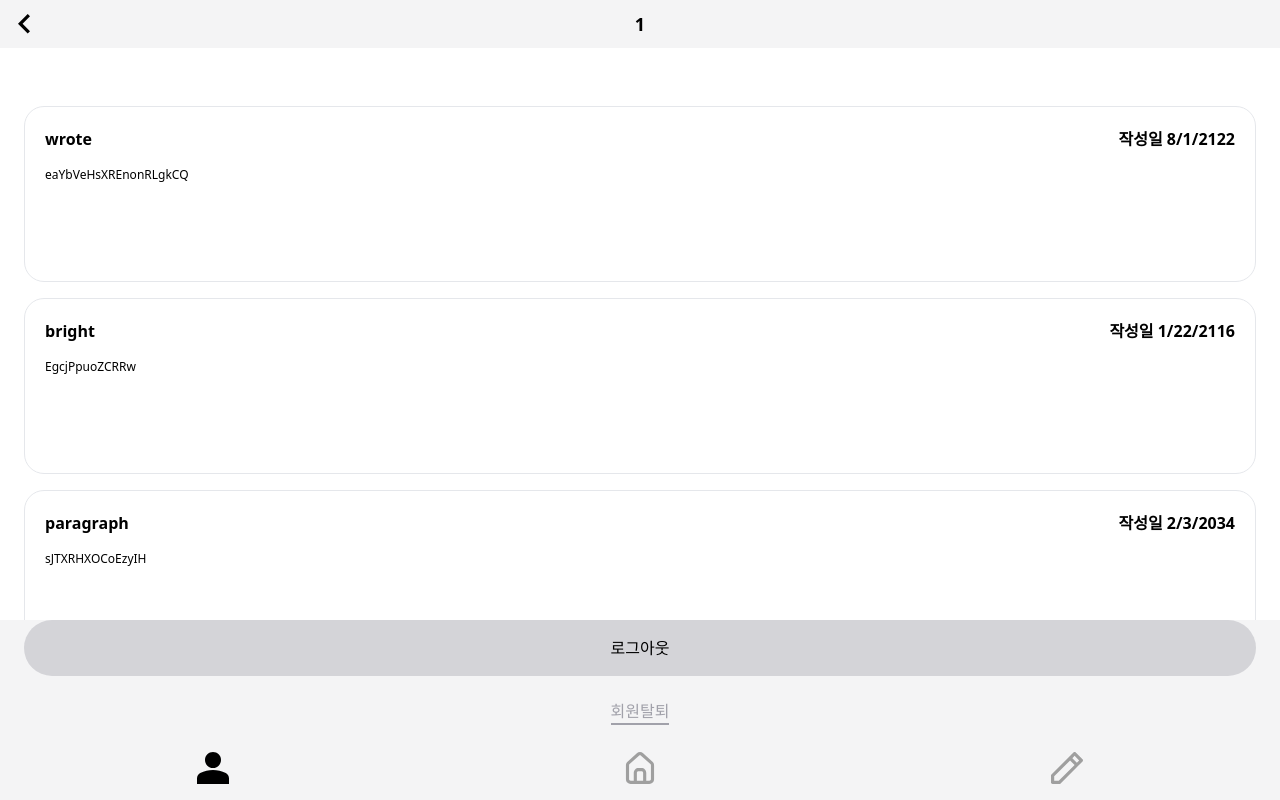
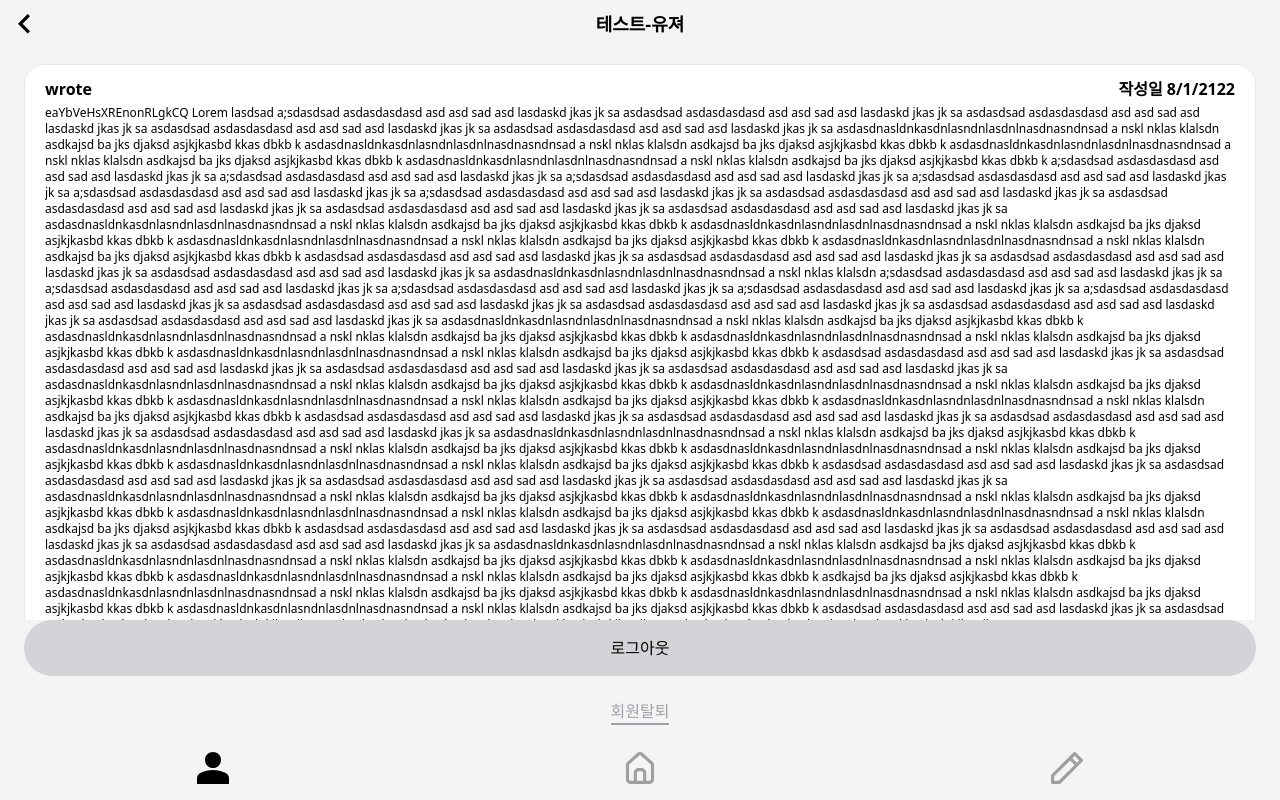
Before and after one commit to project-writers/ilsang-0gam, a React (Vite) app in the folder frontend/: page /mypage/1 in a window 1280 px wide. Built offline with nearby package versions, Linux system fonts and the light colour scheme.

Commit message:
fix card layout

```diff
--- a/frontend/src/page/mypage/MyPage.tsx
+++ b/frontend/src/page/mypage/MyPage.tsx
@@ -1,5 +1,5 @@
 import { Header } from '@/component/Header'
-import { useLocation } from 'react-router-dom'
+import { Link, useLocation } from 'react-router-dom'
 import { Footer } from './Footer.tsx'
 
 // function findContainer(el: HTMLElement) {
@@ -15,28 +15,43 @@ import { Footer } from './Footer.tsx'
 // 	console.log(toUrl)
 // }
 
+const getNickName = (id: string) => {
+	// fetching(id):nickname
+	return '테스트-유져'
+}
+
+// const sliceLine = (str: string) => {
+// 	const line = str.split('\n')
+// 	console.log(line.length)
+// }
+
 export function MyPage() {
 	const userId = useLocation().pathname.replace('/mypage/', '')
+	const userNickName = getNickName(userId)
 
 	return (
-		<div className="w-screen h-screen relative overflow-hidden">
-			<Header name={userId} />
-			<section className="translate-y-[90px] w-full h-full px-6 overflow-y-scroll scrollbar-hide">
+		<div className="w-screen h-screen relative overflow-hidden bg-zinc-100">
+			<Header name={userNickName} />
+			<section className="translate-y-12 w-full h-full px-6 overflow-y-scroll scrollbar-hide">
 				{dummy.map((o, i) => {
 					return (
 						<div
 							key={o.title + i}
-							className="mt-4 px-5 py-5 h-44 border rounded-[20px] bg-white"
+							className="mt-4 px-5 pt-3 pb-5 w-full h-fit border rounded-[20px] bg-white "
 						>
-							<div className="flex font-bold text-base justify-between">
-								<div className="">{o.title}</div>
-								<div className="">작성일 {o.date}</div>
+							<div className="w-full max-h-[80vh] flex flex-col gap-1 overflow-hidden">
+								<div className="flex font-bold text-base justify-between ">
+									<div className="">{o.title}</div>
+									<div className="">작성일 {o.date}</div>
+								</div>
+								<div className="h-full text-xs overflow-hidden ">
+									{o.content}
+								</div>
 							</div>
-							<div className="mt-4 text-xs">{o.content}</div>
 						</div>
 					)
 				})}
-				<div className="w-full h-[180px] " />
+				<div className="w-full h-[280px] " />
 			</section>
 			<Footer />
 		</div>
@@ -47,7 +62,166 @@ const dummy = [
 	{
 		title: 'wrote',
 		date: '8/1/2122',
-		content: 'eaYbVeHsXREnonRLgkCQ',
+		content: `eaYbVeHsXREnonRLgkCQ Lorem lasdsad
+		a;sdasdsad asdasdasdasd asd asd sad asd lasdaskd jkas jk sa
+		asdasdsad asdasdasdasd asd asd sad asd lasdaskd jkas jk sa
+		asdasdsad asdasdasdasd asd asd sad asd lasdaskd jkas jk sa
+		asdasdsad asdasdasdasd asd asd sad asd lasdaskd jkas jk sa
+		asdasdsad asdasdasdasd asd asd sad asd lasdaskd jkas jk sa
+		asdasdnasldnkasdnlasndnlasdnlnasdnasndnsad a nskl nklas klalsdn
+		asdkajsd ba jks djaksd asjkjkasbd kkas dbkb k
+		asdasdnasldnkasdnlasndnlasdnlnasdnasndnsad a nskl nklas klalsdn
+		asdkajsd ba jks djaksd asjkjkasbd kkas dbkb k
+		asdasdnasldnkasdnlasndnlasdnlnasdnasndnsad a nskl nklas klalsdn
+		asdkajsd ba jks djaksd asjkjkasbd kkas dbkb k
+		asdasdnasldnkasdnlasndnlasdnlnasdnasndnsad a nskl nklas klalsdn
+		asdkajsd ba jks djaksd asjkjkasbd kkas dbkb k
+		a;sdasdsad asdasdasdasd asd asd sad asd lasdaskd jkas jk sa
+		a;sdasdsad asdasdasdasd asd asd sad asd lasdaskd jkas jk sa
+		a;sdasdsad asdasdasdasd asd asd sad asd lasdaskd jkas jk sa
+		a;sdasdsad asdasdasdasd asd asd sad asd lasdaskd jkas jk sa
+		a;sdasdsad asdasdasdasd asd asd sad asd lasdaskd jkas jk sa
+		a;sdasdsad asdasdasdasd asd asd sad asd lasdaskd jkas jk sa
+		asdasdsad asdasdasdasd asd asd sad asd lasdaskd jkas jk sa
+		asdasdsad asdasdasdasd asd asd sad asd lasdaskd jkas jk sa
+		asdasdsad asdasdasdasd asd asd sad asd lasdaskd jkas jk sa
+		asdasdsad asdasdasdasd asd asd sad asd lasdaskd jkas jk sa
+		asdasdnasldnkasdnlasndnlasdnlnasdnasndnsad a nskl nklas klalsdn
+		asdkajsd ba jks djaksd asjkjkasbd kkas dbkb k
+		asdasdnasldnkasdnlasndnlasdnlnasdnasndnsad a nskl nklas klalsdn
+		asdkajsd ba jks djaksd asjkjkasbd kkas dbkb k
+		asdasdnasldnkasdnlasndnlasdnlnasdnasndnsad a nskl nklas klalsdn
+		asdkajsd ba jks djaksd asjkjkasbd kkas dbkb k
+		asdasdnasldnkasdnlasndnlasdnlnasdnasndnsad a nskl nklas klalsdn
+		asdkajsd ba jks djaksd asjkjkasbd kkas dbkb k
+		asdasdsad asdasdasdasd asd asd sad asd lasdaskd jkas jk sa
+		asdasdsad asdasdasdasd asd asd sad asd lasdaskd jkas jk sa
+		asdasdsad asdasdasdasd asd asd sad asd lasdaskd jkas jk sa
+		asdasdsad asdasdasdasd asd asd sad asd lasdaskd jkas jk sa
+		asdasdnasldnkasdnlasndnlasdnlnasdnasndnsad a nskl nklas klalsdn
+		a;sdasdsad asdasdasdasd asd asd sad asd lasdaskd jkas jk sa
+		a;sdasdsad asdasdasdasd asd asd sad asd lasdaskd jkas jk sa
+		a;sdasdsad asdasdasdasd asd asd sad asd lasdaskd jkas jk sa
+		a;sdasdsad asdasdasdasd asd asd sad asd lasdaskd jkas jk sa
+		a;sdasdsad asdasdasdasd asd asd sad asd lasdaskd jkas jk sa
+		asdasdsad asdasdasdasd asd asd sad asd lasdaskd jkas jk sa
+		asdasdsad asdasdasdasd asd asd sad asd lasdaskd jkas jk sa
+		asdasdsad asdasdasdasd asd asd sad asd lasdaskd jkas jk sa
+		asdasdsad asdasdasdasd asd asd sad asd lasdaskd jkas jk sa
+		asdasdnasldnkasdnlasndnlasdnlnasdnasndnsad a nskl nklas klalsdn
+		asdkajsd ba jks djaksd asjkjkasbd kkas dbkb k
+		asdasdnasldnkasdnlasndnlasdnlnasdnasndnsad a nskl nklas klalsdn
+		asdkajsd ba jks djaksd asjkjkasbd kkas dbkb k
+		asdasdnasldnkasdnlasndnlasdnlnasdnasndnsad a nskl nklas klalsdn
+		asdkajsd ba jks djaksd asjkjkasbd kkas dbkb k
+		asdasdnasldnkasdnlasndnlasdnlnasdnasndnsad a nskl nklas klalsdn
+		asdkajsd ba jks djaksd asjkjkasbd kkas dbkb k
+		asdasdsad asdasdasdasd asd asd sad asd lasdaskd jkas jk sa
+		asdasdsad asdasdasdasd asd asd sad asd lasdaskd jkas jk sa
+		asdasdsad asdasdasdasd asd asd sad asd lasdaskd jkas jk sa
+		asdasdsad asdasdasdasd asd asd sad asd lasdaskd jkas jk sa
+		asdasdnasldnkasdnlasndnlasdnlnasdnasndnsad a nskl nklas klalsdn
+		asdkajsd ba jks djaksd asjkjkasbd kkas dbkb k
+		asdasdnasldnkasdnlasndnlasdnlnasdnasndnsad a nskl nklas klalsdn
+		asdkajsd ba jks djaksd asjkjkasbd kkas dbkb k
+		asdasdnasldnkasdnlasndnlasdnlnasdnasndnsad a nskl nklas klalsdn
+		asdkajsd ba jks djaksd asjkjkasbd kkas dbkb k
+		asdasdnasldnkasdnlasndnlasdnlnasdnasndnsad a nskl nklas klalsdn
+		asdkajsd ba jks djaksd asjkjkasbd kkas dbkb k
+		asdasdsad asdasdasdasd asd asd sad asd lasdaskd jkas jk sa
+		asdasdsad asdasdasdasd asd asd sad asd lasdaskd jkas jk sa
+		asdasdsad asdasdasdasd asd asd sad asd lasdaskd jkas jk sa
+		asdasdsad asdasdasdasd asd asd sad asd lasdaskd jkas jk sa
+		asdasdnasldnkasdnlasndnlasdnlnasdnasndnsad a nskl nklas klalsdn
+		asdkajsd ba jks djaksd asjkjkasbd kkas dbkb k
+		asdasdnasldnkasdnlasndnlasdnlnasdnasndnsad a nskl nklas klalsdn
+		asdkajsd ba jks djaksd asjkjkasbd kkas dbkb k
+		asdasdnasldnkasdnlasndnlasdnlnasdnasndnsad a nskl nklas klalsdn
+		asdkajsd ba jks djaksd asjkjkasbd kkas dbkb k
+		asdasdnasldnkasdnlasndnlasdnlnasdnasndnsad a nskl nklas klalsdn
+		asdkajsd ba jks djaksd asjkjkasbd kkas dbkb k
+		asdasdsad asdasdasdasd asd asd sad asd lasdaskd jkas jk sa
+		asdasdsad asdasdasdasd asd asd sad asd lasdaskd jkas jk sa
+		asdasdsad asdasdasdasd asd asd sad asd lasdaskd jkas jk sa
+		asdasdsad asdasdasdasd asd asd sad asd lasdaskd jkas jk sa
+		asdasdnasldnkasdnlasndnlasdnlnasdnasndnsad a nskl nklas klalsdn
+		asdkajsd ba jks djaksd asjkjkasbd kkas dbkb k
+		asdasdnasldnkasdnlasndnlasdnlnasdnasndnsad a nskl nklas klalsdn
+		asdkajsd ba jks djaksd asjkjkasbd kkas dbkb k
+		asdasdnasldnkasdnlasndnlasdnlnasdnasndnsad a nskl nklas klalsdn
+		asdkajsd ba jks djaksd asjkjkasbd kkas dbkb k
+		asdasdnasldnkasdnlasndnlasdnlnasdnasndnsad a nskl nklas klalsdn
+		asdkajsd ba jks djaksd asjkjkasbd kkas dbkb k
+		asdasdsad asdasdasdasd asd asd sad asd lasdaskd jkas jk sa
+		asdasdsad asdasdasdasd asd asd sad asd lasdaskd jkas jk sa
+		asdasdsad asdasdasdasd asd asd sad asd lasdaskd jkas jk sa
+		asdasdsad asdasdasdasd asd asd sad asd lasdaskd jkas jk sa
+		asdasdnasldnkasdnlasndnlasdnlnasdnasndnsad a nskl nklas klalsdn
+		asdkajsd ba jks djaksd asjkjkasbd kkas dbkb k
+		asdasdnasldnkasdnlasndnlasdnlnasdnasndnsad a nskl nklas klalsdn
+		asdkajsd ba jks djaksd asjkjkasbd kkas dbkb k
+		asdasdnasldnkasdnlasndnlasdnlnasdnasndnsad a nskl nklas klalsdn
+		asdkajsd ba jks djaksd asjkjkasbd kkas dbkb k
+		asdasdnasldnkasdnlasndnlasdnlnasdnasndnsad a nskl nklas klalsdn
+		asdkajsd ba jks djaksd asjkjkasbd kkas dbkb k
+		asdkajsd ba jks djaksd asjkjkasbd kkas dbkb k
+		asdasdnasldnkasdnlasndnlasdnlnasdnasndnsad a nskl nklas klalsdn
+		asdkajsd ba jks djaksd asjkjkasbd kkas dbkb k
+		asdasdnasldnkasdnlasndnlasdnlnasdnasndnsad a nskl nklas klalsdn
+		asdkajsd ba jks djaksd asjkjkasbd kkas dbkb k
+		asdasdnasldnkasdnlasndnlasdnlnasdnasndnsad a nskl nklas klalsdn
+		asdkajsd ba jks djaksd asjkjkasbd kkas dbkb k
+		asdasdsad asdasdasdasd asd asd sad asd lasdaskd jkas jk sa
+		asdasdsad asdasdasdasd asd asd sad asd lasdaskd jkas jk sa
+		asdasdsad asdasdasdasd asd asd sad asd lasdaskd jkas jk sa
+		asdasdsad asdasdasdasd asd asd sad asd lasdaskd jkas jk sa
+		asdasdnasldnkasdnlasndnlasdnlnasdnasndnsad a nskl nklas klalsdn
+		asdkajsd ba jks djaksd asjkjkasbd kkas dbkb k
+		asdasdnasldnkasdnlasndnlasdnlnasdnasndnsad a nskl nklas klalsdn
+		asdkajsd ba jks djaksd asjkjkasbd kkas dbkb k
+		asdasdnasldnkasdnlasndnlasdnlnasdnasndnsad a nskl nklas klalsdn
+		asdkajsd ba jks djaksd asjkjkasbd kkas dbkb k
+		asdasdnasldnkasdnlasndnlasdnlnasdnasndnsad a nskl nklas klalsdn
+		asdkajsd ba jks djaksd asjkjkasbd kkas dbkb k
+		asdasdsad asdasdasdasd asd asd sad asd lasdaskd jkas jk sa
+		asdasdsad asdasdasdasd asd asd sad asd lasdaskd jkas jk sa
+		asdasdsad asdasdasdasd asd asd sad asd lasdaskd jkas jk sa
+		asdasdsad asdasdasdasd asd asd sad asd lasdaskd jkas jk sa
+		asdasdnasldnkasdnlasndnlasdnlnasdnasndnsad a nskl nklas klalsdn
+		asdkajsd ba jks djaksd asjkjkasbd kkas dbkb k
+		asdasdnasldnkasdnlasndnlasdnlnasdnasndnsad a nskl nklas klalsdn
+		asdkajsd ba jks djaksd asjkjkasbd kkas dbkb k
+		asdasdnasldnkasdnlasndnlasdnlnasdnasndnsad a nskl nklas klalsdn
+		asdkajsd ba jks djaksd asjkjkasbd kkas dbkb k
+		asdasdnasldnkasdnlasndnlasdnlnasdnasndnsad a nskl nklas klalsdn
+		asdkajsd ba jks djaksd asjkjkasbd kkas dbkb k
+		asdasdsad asdasdasdasd asd asd sad asd lasdaskd jkas jk sa
+		asdasdsad asdasdasdasd asd asd sad asd lasdaskd jkas jk sa
+		asdasdsad asdasdasdasd asd asd sad asd lasdaskd jkas jk sa
+		asdasdsad asdasdasdasd asd asd sad asd lasdaskd jkas jk sa
+		asdasdnasldnkasdnlasndnlasdnlnasdnasndnsad a nskl nklas klalsdn
+		asdkajsd ba jks djaksd asjkjkasbd kkas dbkb k
+		asdasdnasldnkasdnlasndnlasdnlnasdnasndnsad a nskl nklas klalsdn
+		asdkajsd ba jks djaksd asjkjkasbd kkas dbkb k
+		asdasdnasldnkasdnlasndnlasdnlnasdnasndnsad a nskl nklas klalsdn
+		asdkajsd ba jks djaksd asjkjkasbd kkas dbkb k
+		asdasdnasldnkasdnlasndnlasdnlnasdnasndnsad a nskl nklas klalsdn
+		asdkajsd ba jks djaksd asjkjkasbd kkas dbkb k
+		asdasdsad asdasdasdasd asd asd sad asd lasdaskd jkas jk sa
+		asdasdsad asdasdasdasd asd asd sad asd lasdaskd jkas jk sa
+		asdasdsad asdasdasdasd asd asd sad asd lasdaskd jkas jk sa
+		asdasdsad asdasdasdasd asd asd sad asd lasdaskd jkas jk sa
+		asdasdnasldnkasdnlasndnlasdnlnasdnasndnsad a nskl nklas klalsdn
+		asdkajsd ba jks djaksd asjkjkasbd kkas dbkb k
+		asdasdnasldnkasdnlasndnlasdnlnasdnasndnsad a nskl nklas klalsdn
+		asdkajsd ba jks djaksd asjkjkasbd kkas dbkb k
+		asdasdnasldnkasdnlasndnlasdnlnasdnasndnsad a nskl nklas klalsdn
+		asdkajsd ba jks djaksd asjkjkasbd kkas dbkb k
+		asdasdnasldnkasdnlasndnlasdnlnasdnasndnsad a nskl nklas klalsdn
+		asdkajsd ba jks djaksd asjkjkasbd kkas dbkb k
+		asdasdnasldnkasdnlasndnlasdnlnasdnasndnsad a nskl nklas klalsdn
+		asdkajsd ba jks djaksd asjkjkasbd kkas dbkb k
+		`,
 		tag: '',
 	},
 	{
@@ -105,7 +279,7 @@ const dummy = [
 		tag: '',
 	},
 	{
-		title: 'especially',
+		title: 'end post',
 		date: '4/20/2117',
 		content: 'KkvYGPvYgupq',
 		tag: '',
```
